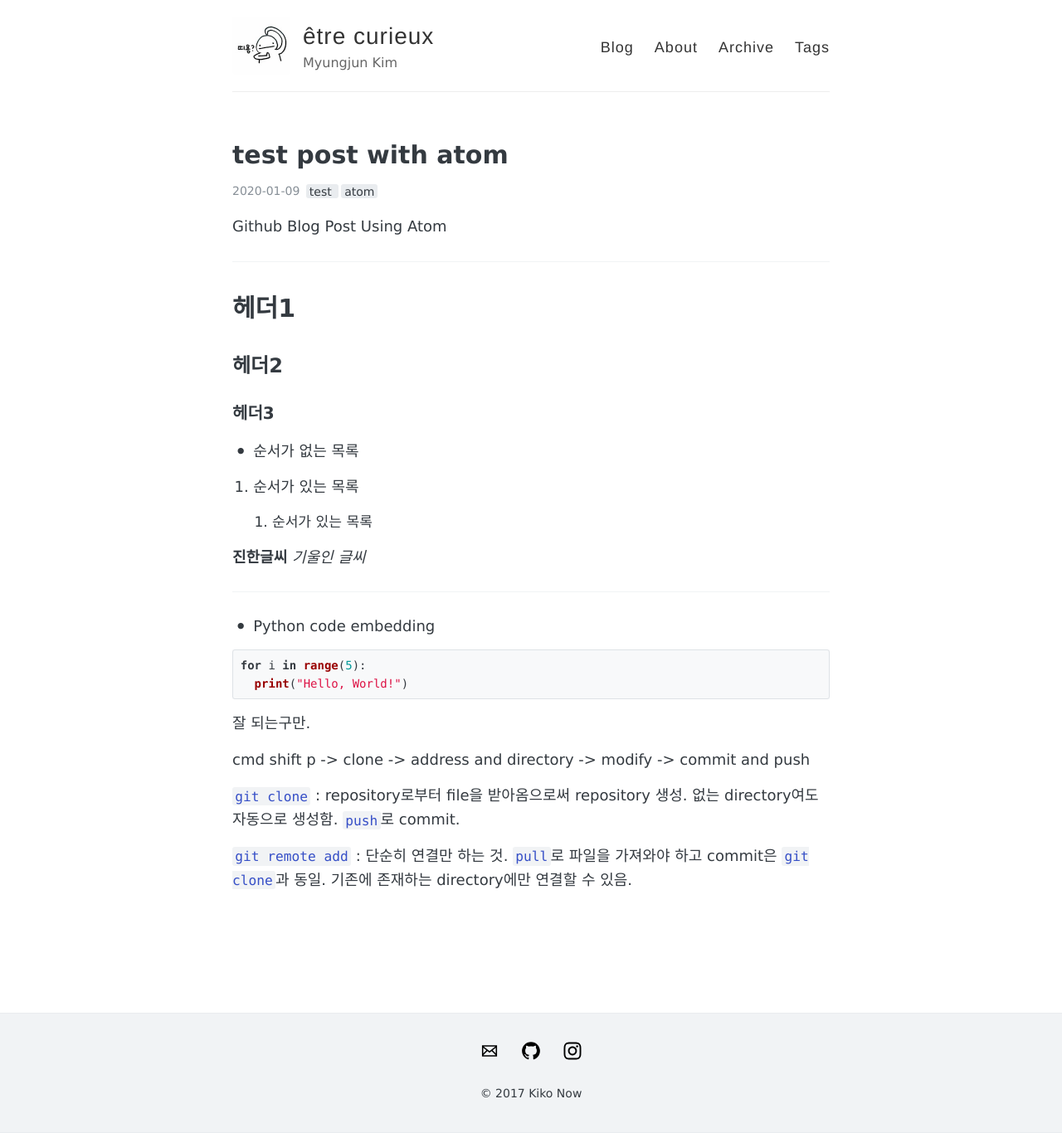
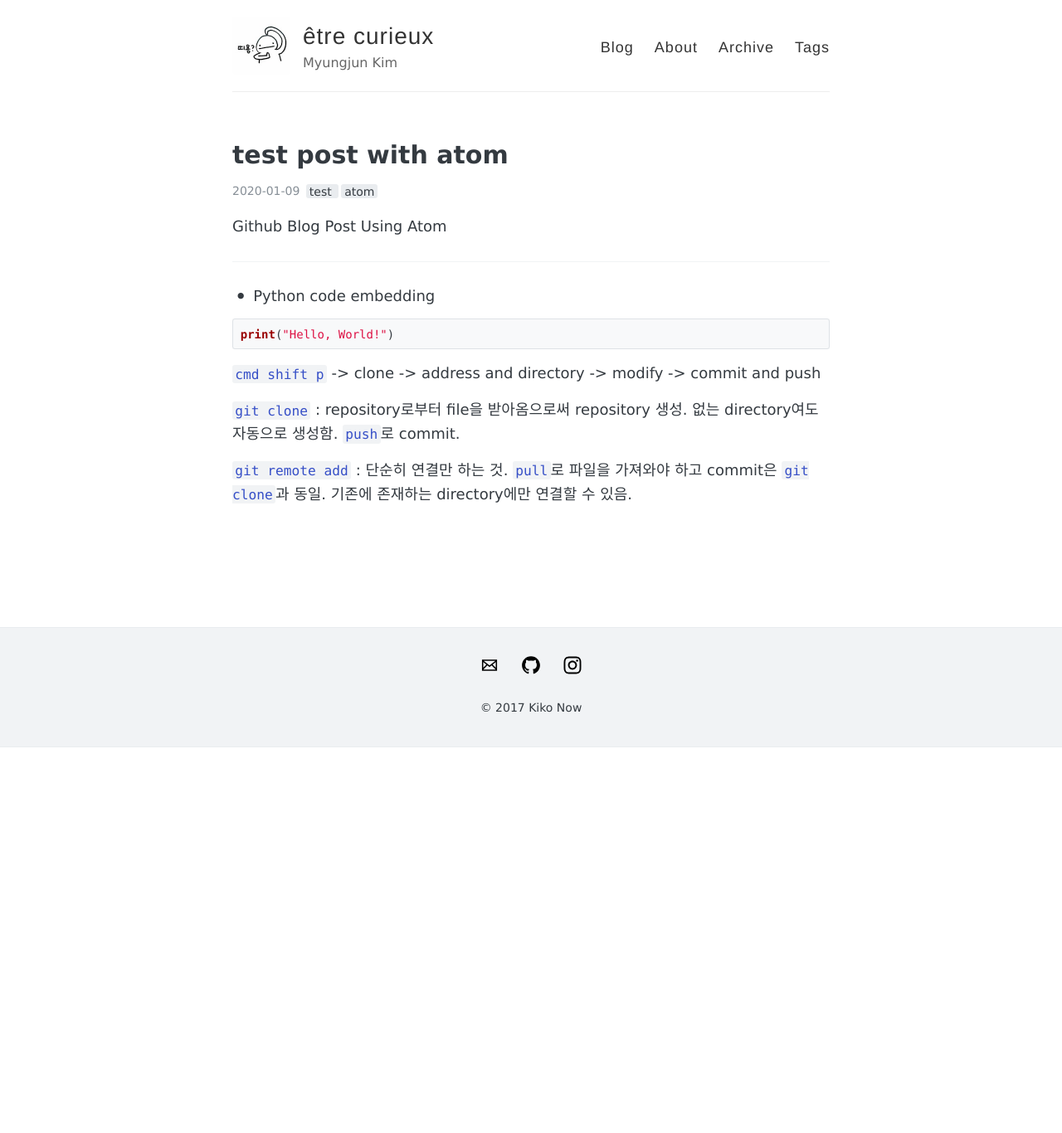
Before and after one commit to shanny924/shanny924.github.io, a Jekyll site: the page built from _posts/2020-01-09-atom-test.md, in a window 1280 px wide. Shown: the whole page at 83% size. Built offline with Jekyll 4.4.1, drawn with Linux system fonts in a browser that asks for light colours; after the commit the page ends 901 px from its top, so only the background shows below that.

Commit message:
first post

````diff
--- a/_posts/2020-01-09-atom-test.md
+++ b/_posts/2020-01-09-atom-test.md
@@ -8,30 +8,13 @@ Github Blog Post Using Atom
 
 ---
 
-# 헤더1
-## 헤더2
-### 헤더3
-
-* 순서가 없는 목록
-
-1. 순서가 있는 목록
-
-    2. 순서가 있는 목록
-
-**진한글씨** *기울인 글씨*
-
----
-
 * Python code embedding
 
 ```python
-for i in range(5):
-  print("Hello, World!")
+print("Hello, World!")
 ```
 
-잘 되는구만.
-
-cmd shift p -> clone -> address and directory -> modify -> commit and push
+`cmd shift p` -> clone -> address and directory -> modify -> commit and push
 
 `git clone` : repository로부터 file을 받아옴으로써 repository 생성. 없는 directory여도 자동으로 생성함. `push`로 commit.
 
````
